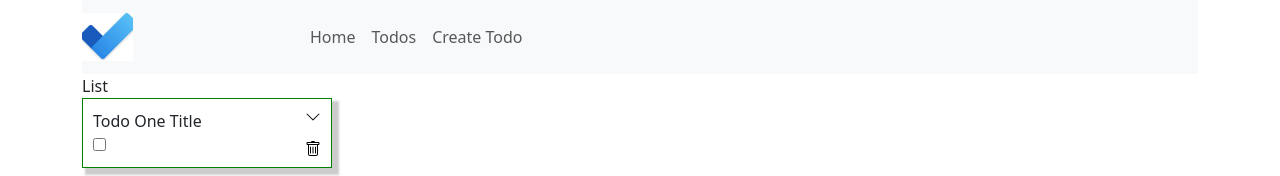
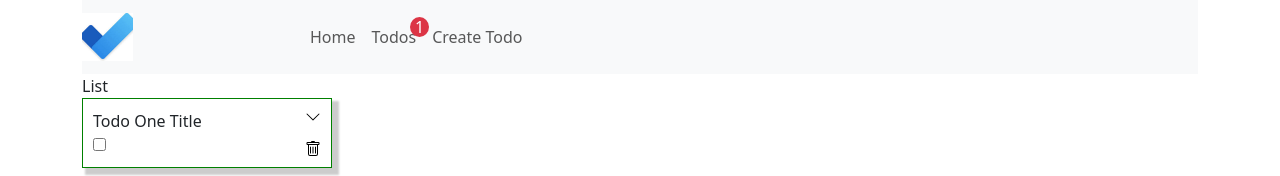
Before and after one commit to ntmonov/todo-app, an Angular app: page /todos in a window 1280 px wide. Shown: the top 176 px of the page. Built offline with nearby package versions, Linux system fonts and the light colour scheme.

Commit message:
Todos count in header

```diff
--- a/src/app/core/components/header/header.component.css
+++ b/src/app/core/components/header/header.component.css
@@ -0,0 +1,7 @@
+.todo-count {
+  top: 0;
+  right: -5px;
+  border-radius: 50%;
+  line-height: 1;
+  padding: 2px 5px;
+}
--- a/src/app/core/components/header/header.component.html
+++ b/src/app/core/components/header/header.component.html
@@ -14,8 +14,9 @@
         <li class="nav-item active">
           <a class="nav-link" routerLink="/">Home</a>
         </li>
-        <li class="nav-item">
+        <li class="nav-item position-relative">
           <a class="nav-link" routerLink="/todos">Todos</a>
+          <div class="position-absolute text-white bg-danger todo-count"> {{ todosService.getTodoCount() }}</div>
         </li>
         <li class="nav-item">
           <a class="nav-link" routerLink="/todos/create">Create Todo</a>
--- a/src/app/core/components/header/header.component.ts
+++ b/src/app/core/components/header/header.component.ts
@@ -1,5 +1,6 @@
 import { Component } from '@angular/core';
 import { RouterLink } from '@angular/router';
+import { TodosService } from '../../../features/todos/services/todos.service';
 
 @Component({
   selector: 'app-header',
@@ -9,5 +10,5 @@ import { RouterLink } from '@angular/router';
   styleUrl: './header.component.css'
 })
 export class HeaderComponent {
-
+  constructor(public todosService: TodosService) {}
 }
--- a/src/app/features/todos/services/todos.service.ts
+++ b/src/app/features/todos/services/todos.service.ts
@@ -68,4 +68,8 @@ export class TodosService {
         this.todos.set(todos);
       });
   }
+
+  getTodoCount() {
+    return this.todos().length;
+  }
 }
```
